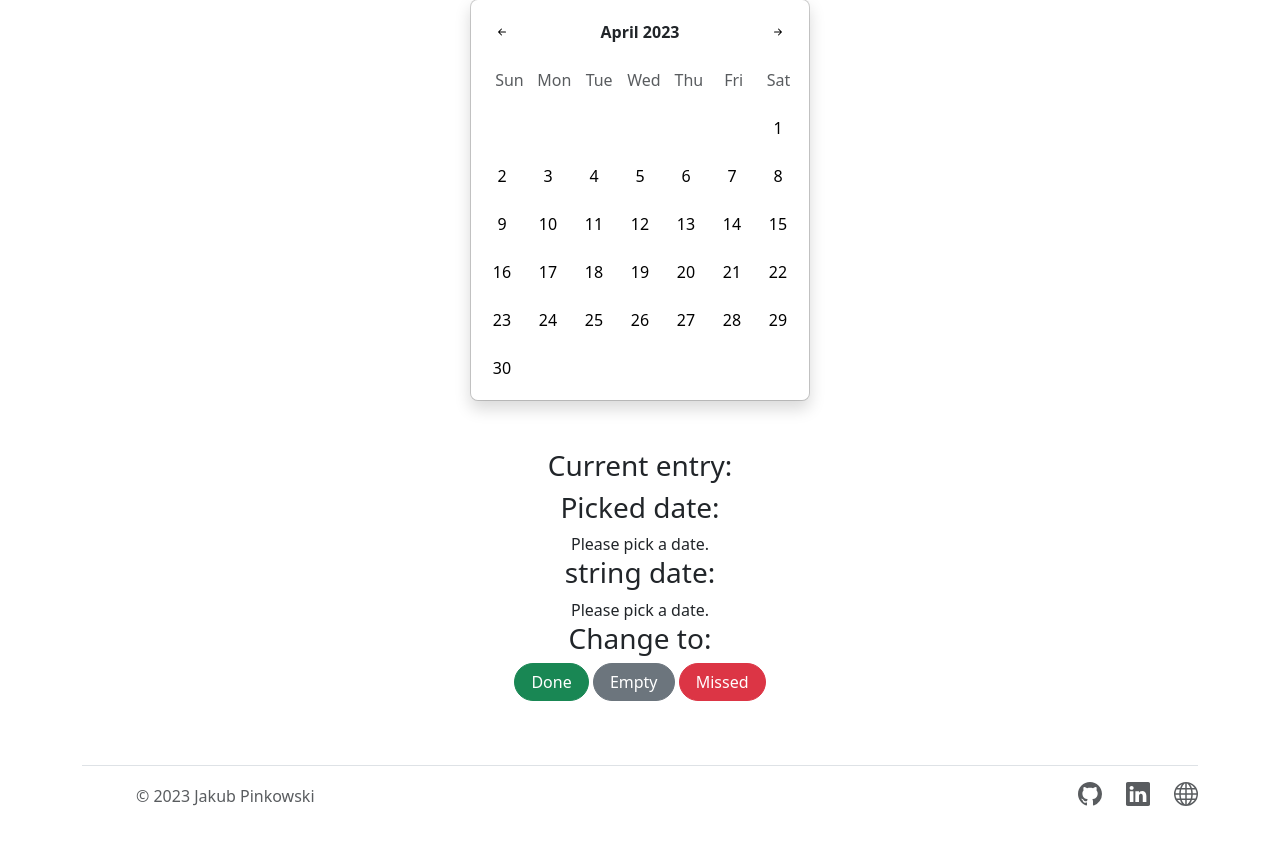
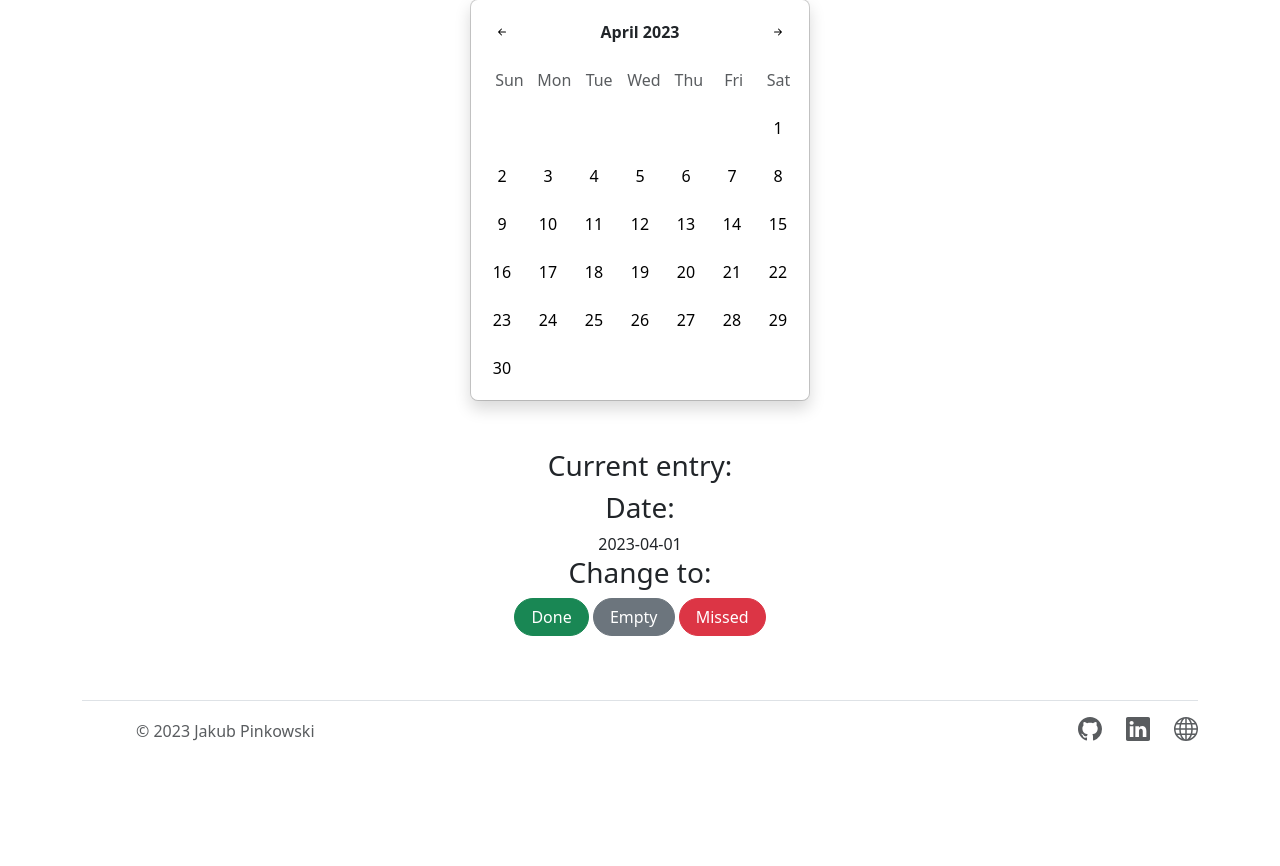
Before and after one commit to Jakub-Pinkowski/Habit-Tracker, a Flask app: page /dashboard in a window 1280 px wide. Shown: the part 167-1033 px from the top of the page. After the commit the page ends 908 px from the top, so only its background shows below. Run offline with Flask 3, Linux system fonts and the light colour scheme; a user stored in the database is signed in.

Commit message:
Date gets properly displayed when picked

```diff
--- a/app.py
+++ b/app.py
@@ -429,19 +429,23 @@ def dashboard():
 
     # Get picked date from Javascript
     pickedDate = request.data.decode('utf-8')
-    print(pickedDate)
+    if pickedDate:
+        pickedDate = datetime.strptime(pickedDate, '%Y-%m-%d').date()
+    else:
+        pickedDate = datetime.now().date()  # Set default value to current date
+    stringDate = str(pickedDate)
+    # Convert picked date to string
     stringDate = str(pickedDate)
     print(stringDate)
 
 
     # User reached route via POST (as by submitting a form via POST)
     if request.method == "POST":
-        return render_template("dashboard.html", pickedDate=pickedDate, stringDate=stringDate)
+        return render_template("dashboard.html", stringDate=stringDate)
 
     # User reached route via GET (as by clicking a link or via redirect)
-    else:
-        pickedDate = request.data.decode('utf-8')
-        return render_template("dashboard.html", pickedDate=pickedDate, stringDate=stringDate)
+
+    return render_template("dashboard.html", stringDate=stringDate)
 
 
 @app.route("/archive", methods=["GET", "POST"])
@@ -523,17 +527,6 @@ def archive():
     return render_template("archive.html", habits=habits)
 
 
-# Get the date from the calendar
-@app.route('/process-date', methods=['POST'])
-def process_date():
-    """ Process the selected date """
-
-    formattedDate = request.json['formattedDate']
-
-    # Do something with the selected date here...
-    return redirect("/dashboard")
-
-
 
 
 main()
--- a/static/script.js
+++ b/static/script.js
@@ -89,8 +89,6 @@ document.addEventListener("DOMContentLoaded", function () {
             daysDiv.appendChild(dayBtn);
         }
 
-        let selectedDate;
-
         // Add a click event listener to each of the day buttons
         const dayButtons = daysDiv.querySelectorAll('button');
         dayButtons.forEach(button => {
@@ -108,12 +106,13 @@ document.addEventListener("DOMContentLoaded", function () {
             const formattedDate = `${newYear}-${newMonth}-${newDay}`;
             console.log(formattedDate);
 
+            if (formattedDate) {
 
+                // TESTING
+                const currentDateDiv = document.getElementById('current-date');
+                const dateHeading = currentDateDiv.querySelector('h3');
+                const dateString = currentDateDiv.querySelector('span');
 
-
-
-
-            if (formattedDate) {
                 // Send the selected date to the Flask backend using AJAX
                 const xhr = new XMLHttpRequest();
                 const url = '/dashboard';
@@ -122,6 +121,7 @@ document.addEventListener("DOMContentLoaded", function () {
                 xhr.setRequestHeader('Content-Type', 'text/plain');
                 xhr.onload = function() {
                   if (xhr.status === 200) {
+                    dateString.textContent = formattedDate;
                     console.log('Date processed successfully');
                   } else {
                     console.log('Error processing date');
--- a/templates/dashboard.html
+++ b/templates/dashboard.html
@@ -93,20 +93,8 @@
         <h3>Current entry:</h3>
     </div>
     <div id="current-date">
-        <h3>Picked date:</h3>
-        {% if pickedDate %}
-            {{ pickedDate }}
-        {% else %}
-            Please pick a date.
-        {% endif %}
-    </div>
-    <div id="current-date">
-        <h3>string date:</h3>
-        {% if stringDate %}
-            {{ stringDate }}
-        {% else %}
-            Please pick a date.
-        {% endif %}
+        <h3>Date:</h3>
+            <span>{{ stringDate }}</span>
     </div>
     <div>
         <h3>Change to:</h3>
@@ -121,5 +109,4 @@
         Missed
     </button>
 </div>
-
 {% endblock %}
```
Also changed, not shown: test.db, 1 other file.
